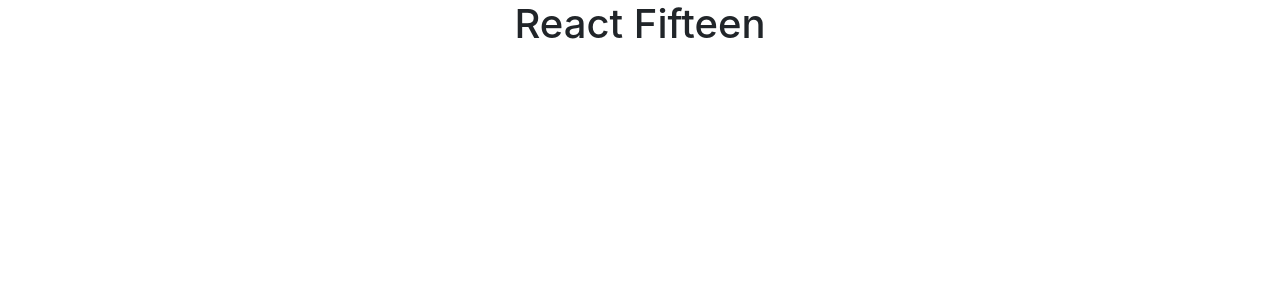
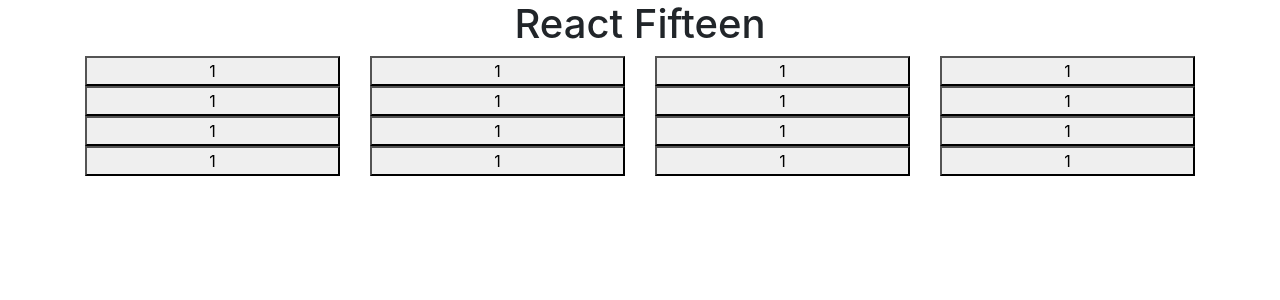
Before and after one commit to CodySelman/react-fifteen, a React (Create React App) app: page / in a window 1280 px wide. Shown: the top 300 px of the page. Built offline with nearby package versions, Linux system fonts and the light colour scheme.

Commit message:
App now generates grid by mapping state cells array and outputting Cell component.

```diff
--- a/src/App.js
+++ b/src/App.js
@@ -15,20 +15,23 @@ class App extends Component {
   }
   gameStart(){
     let newCells = [];
-    for(let i=0;i<15;i+=1){
-      newCells.push(Cell);
+    for(let i=0;i<16;i+=1){
+      let cell = {value: i};
+      newCells.push(cell);
     }
     this.setState({
       cells: newCells
     });
   }
   render() {
+    const {cells} = this.state;
+    const CellGrid = cells.map((cell, index) => <Cell key={index}/>)
     return (
       <div>
         <h1 className='text-center'>React Fifteen</h1>
         <div className='container'>
           <div className='row'>
-          {this.state.cells}
+            {CellGrid}
           </div>
         </div>
       </div>
```
